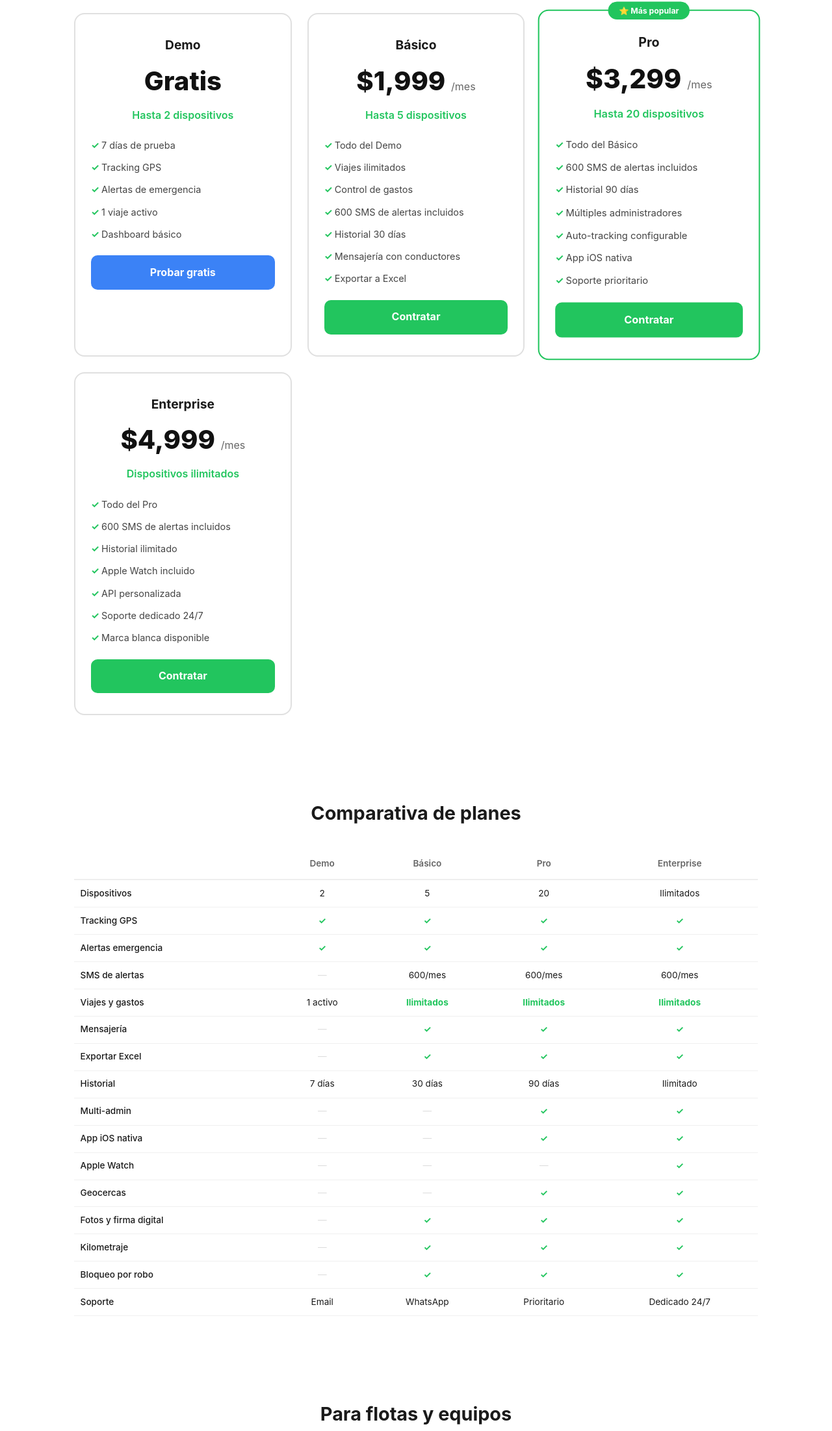
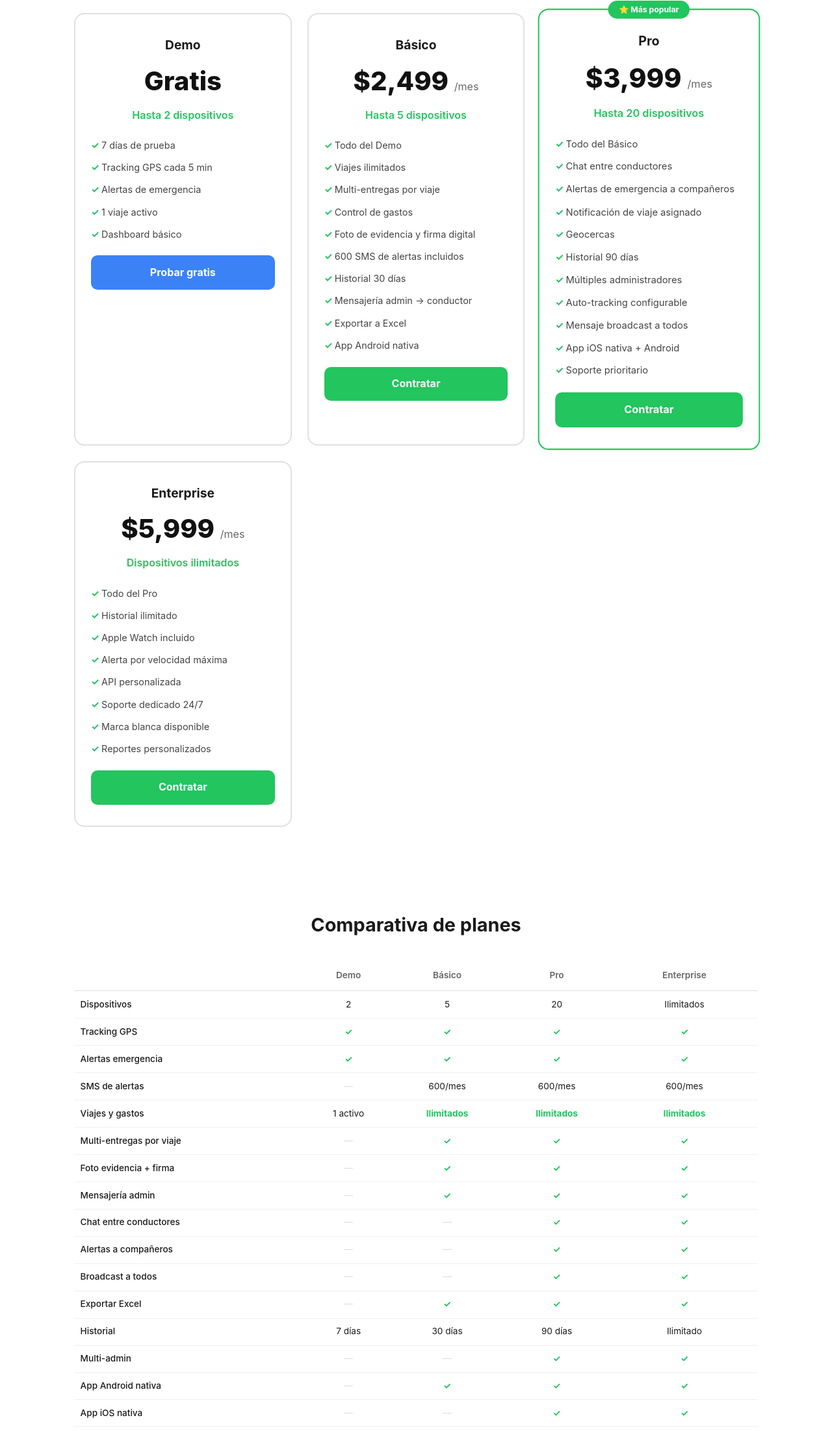
Before and after one commit to benjamin77834/trackMonk, a plain HTML site: page frontend/planes.html in a window 1280 px wide. Shown: the part 2791-4994 px from the top of the page at 65% size. Drawn offline with Linux system fonts and the light colour scheme.

Commit message:
feat: planes actualizados con nuevas features y precios ajustados

```diff
--- a/frontend/planes.html
+++ b/frontend/planes.html
@@ -149,7 +149,7 @@
         <div class="devices">Hasta 2 dispositivos</div>
         <ul>
           <li>7 días de prueba</li>
-          <li>Tracking GPS</li>
+          <li>Tracking GPS cada 5 min</li>
           <li>Alertas de emergencia</li>
           <li>1 viaje activo</li>
           <li>Dashboard básico</li>
@@ -158,46 +158,54 @@
       </div>
       <div class="plan">
         <h3>Básico</h3>
-        <div class="price">$1,999 <span>/mes</span></div>
+        <div class="price">$2,499 <span>/mes</span></div>
         <div class="devices">Hasta 5 dispositivos</div>
         <ul>
           <li>Todo del Demo</li>
           <li>Viajes ilimitados</li>
+          <li>Multi-entregas por viaje</li>
           <li>Control de gastos</li>
+          <li>Foto de evidencia y firma digital</li>
           <li>600 SMS de alertas incluidos</li>
           <li>Historial 30 días</li>
-          <li>Mensajería con conductores</li>
+          <li>Mensajería admin → conductor</li>
           <li>Exportar a Excel</li>
+          <li>App Android nativa</li>
         </ul>
         <a href="https://wa.me/525635013278?text=Quiero%20el%20plan%20Básico%20de%20TrackMonk" class="btn">Contratar</a>
       </div>
       <div class="plan popular">
         <h3>Pro</h3>
-        <div class="price">$3,299 <span>/mes</span></div>
+        <div class="price">$3,999 <span>/mes</span></div>
         <div class="devices">Hasta 20 dispositivos</div>
         <ul>
           <li>Todo del Básico</li>
-          <li>600 SMS de alertas incluidos</li>
+          <li>Chat entre conductores</li>
+          <li>Alertas de emergencia a compañeros</li>
+          <li>Notificación de viaje asignado</li>
+          <li>Geocercas</li>
           <li>Historial 90 días</li>
           <li>Múltiples administradores</li>
           <li>Auto-tracking configurable</li>
-          <li>App iOS nativa</li>
+          <li>Mensaje broadcast a todos</li>
+          <li>App iOS nativa + Android</li>
           <li>Soporte prioritario</li>
         </ul>
         <a href="https://wa.me/525635013278?text=Quiero%20el%20plan%20Pro%20de%20TrackMonk" class="btn">Contratar</a>
       </div>
       <div class="plan">
         <h3>Enterprise</h3>
-        <div class="price">$4,999 <span>/mes</span></div>
+        <div class="price">$5,999 <span>/mes</span></div>
         <div class="devices">Dispositivos ilimitados</div>
         <ul>
           <li>Todo del Pro</li>
-          <li>600 SMS de alertas incluidos</li>
           <li>Historial ilimitado</li>
           <li>Apple Watch incluido</li>
+          <li>Alerta por velocidad máxima</li>
           <li>API personalizada</li>
           <li>Soporte dedicado 24/7</li>
           <li>Marca blanca disponible</li>
+          <li>Reportes personalizados</li>
         </ul>
         <a href="https://wa.me/525635013278?text=Quiero%20el%20plan%20Enterprise%20de%20TrackMonk" class="btn">Contratar</a>
       </div>
@@ -215,14 +223,20 @@
         <tr><td>Alertas emergencia</td><td class="check">✓</td><td class="check">✓</td><td class="check">✓</td><td class="check">✓</td></tr>
         <tr><td>SMS de alertas</td><td class="no">—</td><td>600/mes</td><td>600/mes</td><td>600/mes</td></tr>
         <tr><td>Viajes y gastos</td><td>1 activo</td><td class="check">Ilimitados</td><td class="check">Ilimitados</td><td class="check">Ilimitados</td></tr>
-        <tr><td>Mensajería</td><td class="no">—</td><td class="check">✓</td><td class="check">✓</td><td class="check">✓</td></tr>
+        <tr><td>Multi-entregas por viaje</td><td class="no">—</td><td class="check">✓</td><td class="check">✓</td><td class="check">✓</td></tr>
+        <tr><td>Foto evidencia + firma</td><td class="no">—</td><td class="check">✓</td><td class="check">✓</td><td class="check">✓</td></tr>
+        <tr><td>Mensajería admin</td><td class="no">—</td><td class="check">✓</td><td class="check">✓</td><td class="check">✓</td></tr>
+        <tr><td>Chat entre conductores</td><td class="no">—</td><td class="no">—</td><td class="check">✓</td><td class="check">✓</td></tr>
+        <tr><td>Alertas a compañeros</td><td class="no">—</td><td class="no">—</td><td class="check">✓</td><td class="check">✓</td></tr>
+        <tr><td>Broadcast a todos</td><td class="no">—</td><td class="no">—</td><td class="check">✓</td><td class="check">✓</td></tr>
         <tr><td>Exportar Excel</td><td class="no">—</td><td class="check">✓</td><td class="check">✓</td><td class="check">✓</td></tr>
         <tr><td>Historial</td><td>7 días</td><td>30 días</td><td>90 días</td><td>Ilimitado</td></tr>
         <tr><td>Multi-admin</td><td class="no">—</td><td class="no">—</td><td class="check">✓</td><td class="check">✓</td></tr>
+        <tr><td>App Android nativa</td><td class="no">—</td><td class="check">✓</td><td class="check">✓</td><td class="check">✓</td></tr>
         <tr><td>App iOS nativa</td><td class="no">—</td><td class="no">—</td><td class="check">✓</td><td class="check">✓</td></tr>
         <tr><td>Apple Watch</td><td class="no">—</td><td class="no">—</td><td class="no">—</td><td class="check">✓</td></tr>
         <tr><td>Geocercas</td><td class="no">—</td><td class="no">—</td><td class="check">✓</td><td class="check">✓</td></tr>
-        <tr><td>Fotos y firma digital</td><td class="no">—</td><td class="check">✓</td><td class="check">✓</td><td class="check">✓</td></tr>
+        <tr><td>Alerta velocidad máxima</td><td class="no">—</td><td class="no">—</td><td class="no">—</td><td class="check">✓</td></tr>
         <tr><td>Kilometraje</td><td class="no">—</td><td class="check">✓</td><td class="check">✓</td><td class="check">✓</td></tr>
         <tr><td>Bloqueo por robo</td><td class="no">—</td><td class="check">✓</td><td class="check">✓</td><td class="check">✓</td></tr>
         <tr><td>Soporte</td><td>Email</td><td>WhatsApp</td><td>Prioritario</td><td>Dedicado 24/7</td></tr>
@@ -252,7 +266,7 @@
       <div class="compare">
         <table>
           <tr><th></th><th style="color:#22c55e;">TrackMonk</th><th>Samsara</th><th>GPS con hardware</th><th>Unicomm / RedGPS</th></tr>
-          <tr><td><strong>Costo por vehículo/mes</strong></td><td style="color:#22c55e;font-weight:700;">$165 MXN*</td><td>$500-1,100 MXN</td><td>$250-450 MXN</td><td>$300-500 MXN</td></tr>
+          <tr><td><strong>Costo por vehículo/mes</strong></td><td style="color:#22c55e;font-weight:700;">$200 MXN*</td><td>$500-1,100 MXN</td><td>$250-450 MXN</td><td>$300-500 MXN</td></tr>
           <tr><td><strong>Hardware requerido</strong></td><td class="check">No (usa el celular)</td><td class="no">Sí ($3,000-8,000)</td><td class="no">Sí ($2,000-5,000)</td><td class="no">Sí ($2,500-6,000)</td></tr>
           <tr><td><strong>Instalación</strong></td><td class="check">0 minutos (link)</td><td class="no">Técnico requerido</td><td class="no">Técnico requerido</td><td class="no">Técnico requerido</td></tr>
           <tr><td><strong>Contrato mínimo</strong></td><td class="check">Sin contrato</td><td class="no">3 años</td><td class="no">1-2 años</td><td class="no">1 año</td></tr>
@@ -265,7 +279,7 @@
           <tr><td><strong>Activación</strong></td><td style="color:#22c55e;">2 minutos</td><td>1-2 semanas</td><td>3-5 días</td><td>2-5 días</td></tr>
         </table>
       </div>
-      <p style="text-align:center;font-size:0.8rem;color:#888;margin-top:1rem;">* Precio por vehículo calculado con plan Pro (20 dispositivos). Precios de competencia basados en información pública disponible, mayo 2026.</p>
+      <p style="text-align:center;font-size:0.8rem;color:#888;margin-top:1rem;">* Precio por vehículo calculado con plan Pro (20 dispositivos = $3,999/20). Precios de competencia basados en información pública disponible, mayo 2026.</p>
     </div>
   </div>
 
@@ -293,7 +307,7 @@
   <div class="container">
     <h2 class="section-title">Preguntas frecuentes</h2>
     <div class="faq">
-      <details class="faq-item"><summary>¿Necesito instalar algo en los celulares?</summary><p>No. Los conductores solo abren un link en su navegador (Firefox recomendado en Android). También hay app nativa para iPhone en planes Pro y Enterprise.</p></details>
+      <details class="faq-item"><summary>¿Necesito instalar algo en los celulares?</summary><p>En Android puedes descargar nuestra app nativa (APK) o usar el navegador. En iPhone hay app nativa disponible en planes Pro y Enterprise. La instalación toma menos de 2 minutos.</p></details>
       <details class="faq-item"><summary>¿Funciona sin internet?</summary><p>Necesita conexión a internet para enviar la ubicación. Funciona con datos móviles (3G/4G/5G) o WiFi.</p></details>
       <details class="faq-item"><summary>¿Cada cuánto se actualiza la ubicación?</summary><p>Cada 5 minutos automáticamente. También puedes solicitar la ubicación en cualquier momento con un click.</p></details>
       <details class="faq-item"><summary>¿Qué pasa si el conductor no tiene señal?</summary><p>La ubicación se envía cuando recupera señal. El sistema siempre muestra la última ubicación conocida.</p></details>
```
